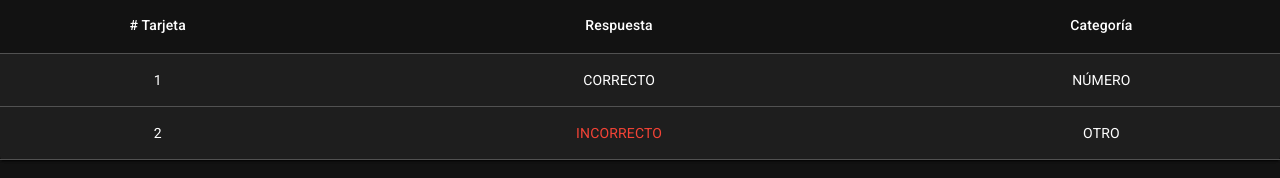
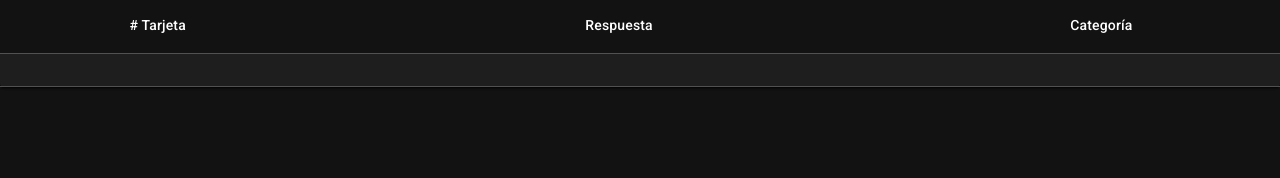
Before and after one commit to kristhyanlz/WisBrain, a React (Vite) app in the folder WisBrain_Front/: page /Test in a window 1280 px wide. Shown: the part 282-460 px from the top of the page. Built offline with nearby package versions, Linux system fonts and the light colour scheme; no server answers.

Commit message:
Se corrigio error de pantalla en blanco de test

```diff
--- a/WisBrain_Front/src/pages/Test.jsx
+++ b/WisBrain_Front/src/pages/Test.jsx
@@ -35,39 +35,30 @@ export default function Test() {
 
   const [movimientos, setMovimientos] = useState([
     {
-      "categoria": "NÚMERO",
+      "categoria": "",
       "datos_tarjeta": {
-        "categoria": "NÚMERO",
-        "color": "rojo",
-        "forma": "cruz",
-        "numero": 4
+        "categoria": "",
+        "color": "",
+        "forma": "",
+        "numero": 0
       },
-      "id": 1,
-      "resultado": "CORRECTO"
-    },
-    {
-      "categoria": "NÚMERO",
-      "datos_tarjeta": {
-        "categoria": "OTRO",
-        "color": "azul",
-        "forma": "triangulo",
-        "numero": 2
-      },
-      "id": 2,
-      "resultado": "INCORRECTO"
-    }
+      "id": "",
+      "resultado": ""
+    }
   ])
   const [flag, setFlag] = useState(false)
 
   useEffect(()=> {
-    const interval = setInterval(()=> {
+    const interval = setInterval( ()=> {
       fetch(`${BACK_URL}/getUpdate`)
         .then((res) => res.json())
-        .then((movs) => {
-          console.log(JSON.stringify(movs) )
-          setMovimientos(movs)
+        .then(async(movs) => {
+          await console.log(JSON.stringify(movs) )
+          if (movs.length > 0){
+            setMovimientos(movs)
+          }
         })
-    }, 500)
+    }, 1000)
   }, [flag])
 
   return (
```
Also changed, not shown: 2 other files (tests, documents, lock files or other folders).
